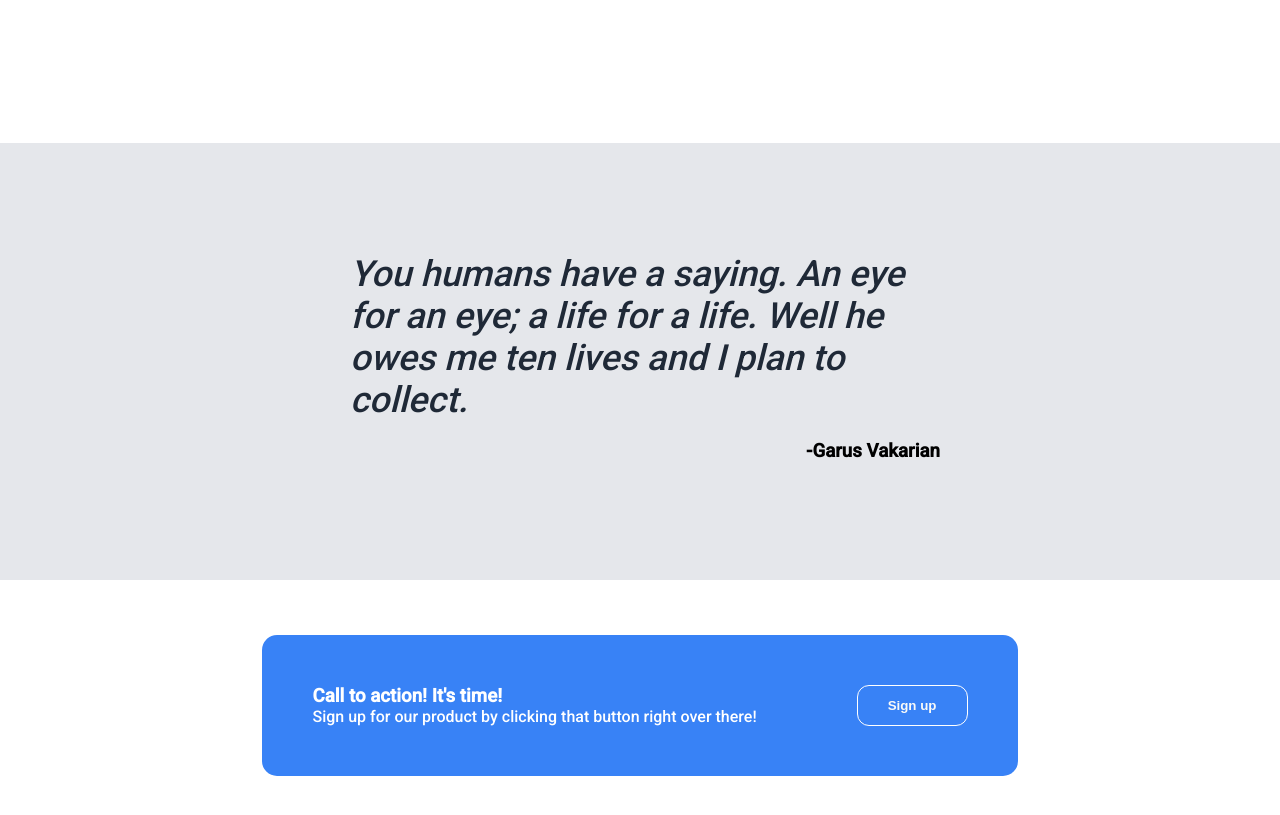
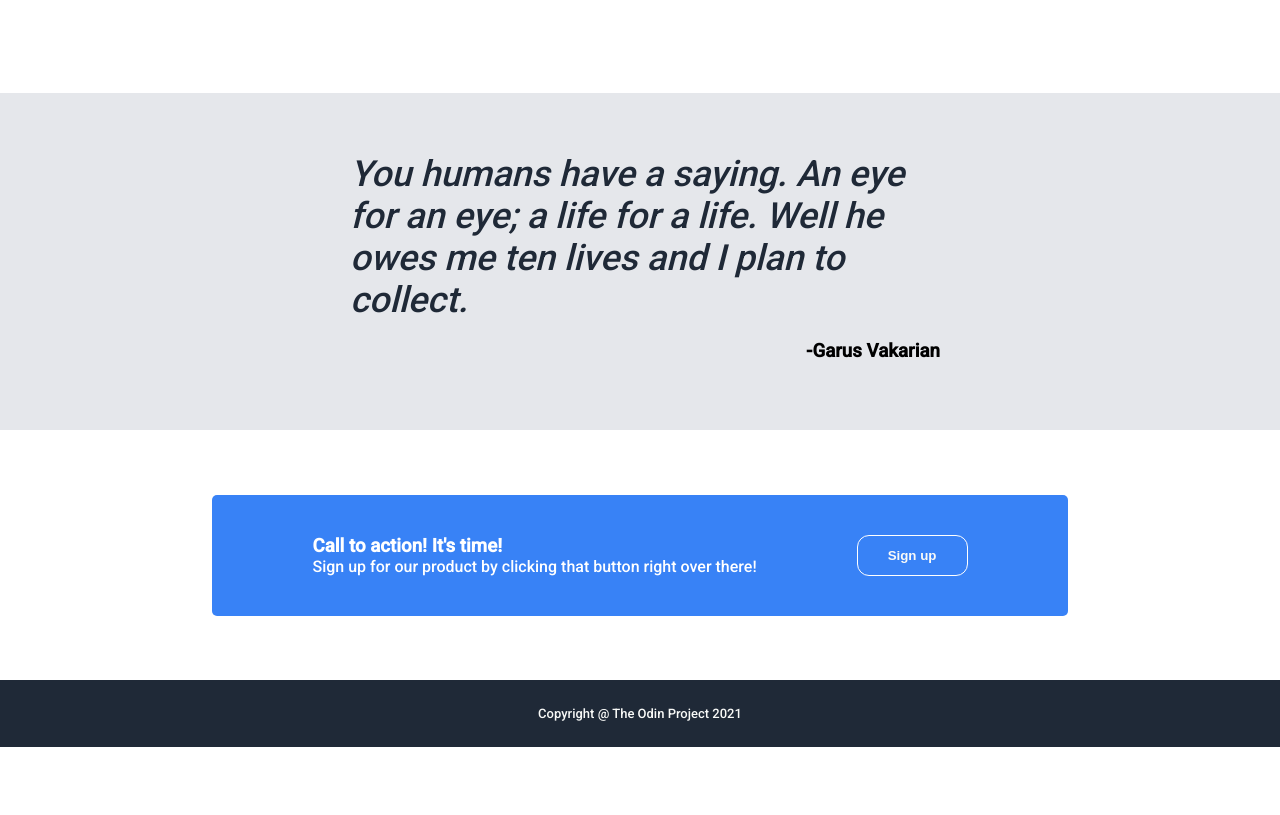
Before and after one commit to TylerChea/Odin-Landing-Page, a plain HTML site: page index.html in a window 1280 px wide. Shown: the part 887-1702 px from the top of the page. After the commit the page ends 1634 px from the top, so only its background shows below. Drawn offline with Linux system fonts and the light colour scheme.

Commit message:
Edit CSS for final touches

```diff
--- a/index.html
+++ b/index.html
@@ -12,6 +12,7 @@
 </head>
 <body>
     <!-- Section 1 Header: Will include Header logo + three links, block of text with image -->
+    <div class="wrapper">
         <div class="hero">
             <div class="headerbar">
                 <div class="logo">Header Logo</div>
@@ -38,6 +39,7 @@
                 </div>
                 <img src="./images/girl-unsplash.jpg" alt="Retro arcade pink hair anime girl" style="width: 500px;height: auto;">
 
+            </div>
         </div>
     </div>
     <!-- Section 2: Main: Will include title text + 4 info cards -->
@@ -79,5 +81,8 @@
             <button>Sign up</button>
         </div>
     </div>
+    <div class="footer">
+        <p>Copyright @ The Odin Project 2021</p>
+    </div>
 </body>
 </html>
--- a/styles.css
+++ b/styles.css
@@ -1,17 +1,21 @@
 /* Section 1: Header + Hero text */
-.hero {
+.wrapper {
     background-color: #1f2937;
     height: 500px;
+}
+.hero {
     display: flex;
     flex-direction: column;
     gap: 50px;
+    width: 1100px;
+    margin: auto;
 }
 
 .headerbar {
     display: flex;
-    justify-content: space-between;
+    justify-content:space-between;
     align-items: center;
-    margin: 0px 10px
+    margin: 0px 10px;
 }
 .nav {
     display: flex;
@@ -24,9 +28,8 @@
 }
 .heroMain {
     display: flex;
-    max-width: 960px;
     align-self: center;
-    gap: 10px;
+    gap: 100px;
 }
 .heroLeft h1 {
     font-size: 48px;
@@ -56,7 +59,7 @@ button {
 /* Section 2: Information */
 .infoContainer {
     text-align: center;
-    height: 500px;
+    height: 450px;
 }
 
 h2 {
@@ -87,7 +90,7 @@ h2 {
 .quote {
         max-width: 600px;
         margin: 0px auto;
-        padding: 100px;
+        padding: 50px;
 }
 .quote p {
     color: #1F2937;
@@ -111,10 +114,10 @@ h2 {
 .actionbox {
     background-color: #3882f6;
     margin: 0;
-    padding: 50px;
+    padding: 40px 100px;
     display: flex;
     gap: 100px;
-    border-radius: 15px;
+    border-radius: 5px;
 
 }
 .textbox {
@@ -132,6 +135,17 @@ h2 {
 
 }
 
+.footer {
+    background-color:#1F2937;
+    display: flex;
+    justify-content: center;
+    padding: 16px;
+}
+
+.footer p {
+    color: #F9FAF8;
+    font-size: small;
+}
 
 
 /* End Section 4 */
```
Lines whose indentation alone changed are shown as unchanged.
